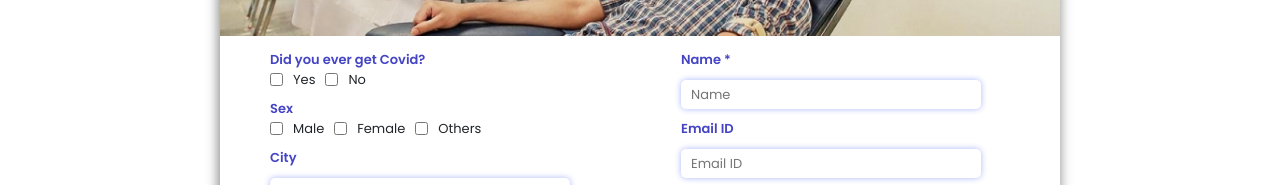
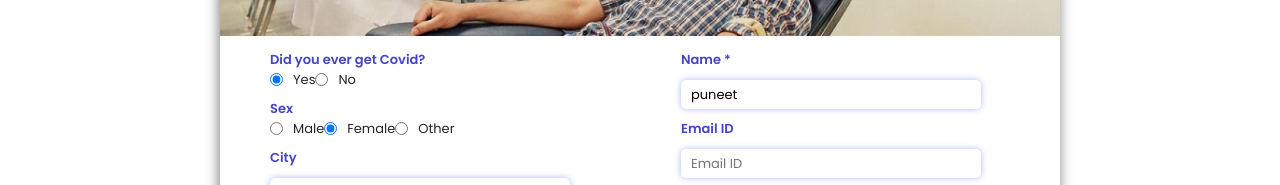
Before and after one commit to upanishaddeo/Covid-Project, a Next.js app: page /plasma in a window 1280 px wide. Shown: the part 454-639 px from the top of the page. Built offline with nearby package versions, Linux system fonts and the light colour scheme.

Commit message:
plasma donation pag

```diff
--- a/pages/plasma.js
+++ b/pages/plasma.js
@@ -1,9 +1,249 @@
 import React, { Component } from 'react'
-import { Col, Row } from 'react-bootstrap'
+import { Col, Row,Spinner } from 'react-bootstrap'
+import Modal from 'react-bootstrap/Modal';
 import plasmaStyle from '../styles/Home.module.css'
+import { Regex } from "../components/utility";
+export class plasma extends Component {
+    constructor(props) {
+    super(props);
+    this.state = {
+        data: {
+          f_name: {
+            type: "text",
+            value: "puneet",
+            error: "",
+            valid: true,
+          },
+          email: {
+            type: "email",
+            value: "",
+            error: "",
+            valid: true,
+          },
+          address:{
+           type:"any",
+           value:"",
+           error:"",
+           valid:true
+          },
+          age:{
+            type:"number",
+            value:"",
+            error:"",
+            valid:true
+          },
+          get_covid:{
+            type:"text",
+            value:"Y",
+            error:"",
+            valid:true
+          },
+          sex:{
+            type:"text",
+            value:"F",
+            error:"",
+            valid:true
+          },
+          city:{
+            type:"text",
+            value:"",
+            error:"",
+            valid:true
+          },
+          date:{
+            type:"any",
+            value:"",
+            error:"",
+            valid:true
+          },
+          phone_no: {
+            type: "number",
+            value: "",
+            error: "",
+            valid: true,
+          },
+          blood_group:{
+              type:"any",
+              value:"A+",
+              error:"",
+              valid:true
+          }
 
-export class plasma extends Component {
+
+
+
+        },
+        common_error:"",
+        loader:false,
+        show:false
+      };
+    }
+
+
+
+    handleChange=(evt)=>{
+        let data = this.state.data
+        let name = evt.target.name
+        let value = evt.target.value
+        data[name]['value'] = value
+        this.setState({data},()=>{
+            console.log("this is the event",data)
+        })
+        function isFilled(value) {
+            if (value != null && value != "") return true;
+            else return false;
+          }
+
+          function validType(value, type) {
+            if (value.match(Regex[type])) return true;
+            else return false;
+          }
+
+          if (data[name]["valid"] == true) {
+            if (!isFilled(data[name]["value"])) {
+              data[name]["error"] = "*Required";
+            } else if (!validType(data[name]["value"], data[name].type)) {
+              data[name]["error"] = "*not valid";
+            } else if (
+              name == "phone_no" &&
+              (parseInt(value) > 9999999999 || parseInt(value) < 6000000000)
+            ) {
+              data[name]["error"] = "*not valid";
+             }
+             else if (
+                name == "age" &&
+                (parseInt(value) > 65 || parseInt(value) < 15)
+              ) {
+                data[name]["error"] = "*value greater than 15 smaller than 65";
+               }
+               else if (
+                name == "date"
+              ) {
+                if(value.length == 14){
+                    let date1 = new Date()
+                    let date2 = new Date(value)
+                }
+               }
+            else {
+              data[name]["error"] = "";
+            }
+          } else if (isFilled(data[name])) {
+            if (!validType(data[name].value, data[name].type)) {
+              data[name].error = "*not valid";
+            } else {
+              data[name].error = "";
+            }
+          }
+
+    }
+
+    handleSubmit = (e) => {
+        e.preventDefault();
+        let data = this.state.data;
+        let loader = this.state.loader
+        function fillValue() {
+          let flag = true;
+          Object.keys(data).map((item) => {
+            if (
+              data[item].error.length == 0 &&
+              data[item].value.length == 0 &&
+              data[item].valid == true
+            ) {
+              flag = false;
+            }
+          });
+          return flag;
+        }
+        function validate() {
+          let valid = true;
+          Object.keys(data).map((item) => {
+            if (data[item].error.length > 0) {
+              valid = false;
+            }
+          });
+          return valid;
+        }
+
+        if (validate() && fillValue()) {
+        this.setState({loader:true})
+    //     fetch("http://13.127.98.247:8080/api/", {
+    //      method: "post",
+    //       headers: {
+    //           'Accept': 'application/json',
+    //           'Content-Type': 'application/json',
+
+    //       },
+
+    //       body: JSON.stringify({
+    //         f_name: data.f_name.value,
+    //         l_name: data.l_name.value,
+    //         mobile_number: data.phone_no.value,
+    //         email: data.email.value,
+    //         company_name: data.company.value,
+    //         monthly_salary: data.m_salary.value,
+    //         loan_amount: data.l_amount.value
+    //       })
+
+    //   })
+
+    //       .then((response) => {
+    //         if(response){
+
+    //           this.setState({loader:false})
+    //         console.log("this is the response",response)
+
+    //       setTimeout(() => {
+    //         this.handleShow();
+    //       }, 500);
+    //       data.f_name.value = "",
+    //       data.phone_no.value = "",
+    //       data.address.value = "",
+    //       data.get_covid.value = "Y",
+    //       data.phone_no.value= "",
+    //       data.email.value= "",
+    //       data.sex.value="F",
+    //       data.city.value="",
+    //       data.date.value="",
+    //       data.blood_group.value="A+"
+    //     }
+    //   else {
+    //       Object.keys(data).map((item) => {
+    //         if (
+    //           (data[item].error == "" || data[item].error == null) &&
+    //           (data[item].value == "" || data[item].value == null) &&
+    //           data[item].valid == true
+    //         ) {
+    //           data[item].error = "*Required";
+    //         }
+    //       });
+
+    //       this.setState(data);
+    //     }
+
+    //   })
+    alert("data uploade sucessfully")
+    }
+    else{
+        Object.keys(data).map((item) => {
+                     if (
+                       (data[item].error == "" || data[item].error == null) &&
+                       (data[item].value == "" || data[item].value == null) &&
+                       data[item].valid == true
+                     ) {
+                       data[item].error = "*Required";
+                     }
+                   });
+    }
+    this.setState(data);
+
+  }
+  handleClose = () => {this.setState({show:false})};
+  handleShow = () => {this.setState({show:true})};
+
+
+
     render() {
+        let data = this.state.data
         return (
             <div className={plasmaStyle.plasmaBody}>
                 <div className={plasmaStyle.plasmaHeading}>
@@ -19,43 +259,51 @@ export class plasma extends Component {
                             <div className={plasmaStyle.firstColflex1}>
                                 <p>Did you ever get Covid?</p>
                                 <div className={plasmaStyle.checkboxMargin}>
-                                    <input type="checkbox" value="yes" /> <div>Yes</div>
-                                    <input type="checkbox" value="no" /> <div>No</div>
+                                <input type="radio"  name="get_covid" value="Y" checked={data.get_covid.value == "Y" ? true : false} onClick={(e)=> this.handleChange(e)} />
+                                    <label for="male">Yes</label><br/>
+                                    <input type="radio"  name="get_covid" value="N" checked={data.get_covid.value == "N" ? true : false} onClick={(e)=> this.handleChange(e)}/>
+                                    <label for="female">No</label><br/>
                                 </div>
 
                             </div>
                             <div className={plasmaStyle.firstColflex1}>
                                 <p>Sex</p>
                                 <div className={plasmaStyle.checkboxMargin}>
-                                    <input type="checkbox" value="M" /> <div>Male</div>
-                                    <input type="checkbox" value="F" /> <div>Female</div>
-                                    <input type="checkbox" value="O" /> <div>Others</div>
+
+                                    <input type="radio" id="male" name="sex" value="M" checked={data.sex.value == "M" ? true : false} onClick={(e)=> this.handleChange(e)}/>
+                                    <label for="male">Male</label><br/>
+                                    <input type="radio" id="female" name="sex" value="F" checked={data.sex.value == "F" ? true : false} onClick={(e)=> this.handleChange(e)}/>
+                                    <label for="female">Female</label><br/>
+                                     <input type="radio" id="other" name="sex" value="O" checked={data.sex.value == "O" ? true : false} onClick={(e)=> this.handleChange(e)}/>
+                                     <label for="female">Other</label><br/>
+
+
                                 </div>
 
                             </div>
                             <div className={plasmaStyle.firstColflex2}>
                                 <label>City</label>
-                                <input type="text" placeholder="City" />
+                                <input type="text" className={data.city.error.length>0 ? plasmaStyle.inputError:""} placeholder="City" name="city" value={data.city.value} onChange={(e)=> this.handleChange(e)} />
                             </div>
                             <div className={plasmaStyle.firstColflex2}>
                                 <label>Date of screening</label>
-                                <input type="date" placeholder="From" />
+                                <input type="date"  className={data.date.error.length>0 ? plasmaStyle.inputError:""} placeholder="From" name="date"  value={data.date.value} onChange={(e)=> this.handleChange(e)} />
                             </div>
                             <div className={plasmaStyle.firstColflex2}>
                                 <label>Phone No.</label>
-                                <input type="text" placeholder="Phone No." />
+                                <input type="text" className={data.phone_no.error.length>0 ? plasmaStyle.inputError:""} placeholder="Phone No." maxLength="10" name="phone_no" value={data.phone_no.value} onChange={(e)=> this.handleChange(e)} />
                             </div>
                             <div className={plasmaStyle.secColflex1}>
                                 <label for="blood-group">Blood Group</label>
-                                <select name="blood-group" id="blood-group">
-                                    <option value="a+">A+</option>
-                                    <option value="a-">A-</option>
-                                    <option value="b+">B+</option>
-                                    <option value="b-">B-</option>
-                                    <option value="o+">O+</option>
-                                    <option value="o-">O-</option>
-                                    <option value="ab+">AB+</option>
-                                    <option value="ab-">AB-</option>
+                                <select name="blood_group"  value={data.blood_group.value} onChange={(e)=> this.handleChange(e)}>
+                                    <option value="A+">A+</option>
+                                    <option value="A-">A-</option>
+                                    <option value="B+">B+</option>
+                                    <option value="B-">B-</option>
+                                    <option value="O+">O+</option>
+                                    <option value="O-">O-</option>
+                                    <option value="AB+">AB+</option>
+                                    <option value="AB-">AB-</option>
                                     <option value="dont-know">Dont Know</option>
                                 </select>
                             </div>
@@ -63,23 +311,28 @@ export class plasma extends Component {
                         <Col className={plasmaStyle.secColPlasma}>
                             <div className={plasmaStyle.secColflex1}>
                                 <label>Name <span>*</span></label>
-                                <input type="text" placeholder="Name" />
+                                <input type="text" className={data.f_name.error.length>0 ? plasmaStyle.inputError:""} placeholder="Name" name="f_name" value={data.f_name.value} onChange={(e)=> this.handleChange(e)} />
                             </div>
                             <div className={plasmaStyle.secColflex1}>
                                 <label>Email ID</label>
-                                <input type="text" placeholder="Email ID" />
+                                <input type="text" className={data.address.error.length>0 ? plasmaStyle.inputError:""} placeholder="Email ID" name="email" value={data.email.value} onChange={(e)=> this.handleChange(e)} />
                             </div>
                             <div className={plasmaStyle.secColflex1}>
                                 <label>Address <span>*</span></label>
-                                <input type="text" placeholder="Address" />
+                                <input type="text" className={data.address.error.length>0 ?plasmaStyle.inputError:""} placeholder="Address" name="address" value={data.address.value} onChange={(e)=> this.handleChange(e)} />
                             </div>
                             <div className={plasmaStyle.secColflex1}>
                                 <label>Age <span>*</span></label>
-                                <input type="text" placeholder="Age" />
+                                <input type="number" className={data.age.error.length>0 ?plasmaStyle.inputError:""} min="15" max="65" placeholder="Age" name="age" value={data.age.value} onChange={(e)=> this.handleChange(e)} />
                             </div>
-                            <button className={plasmaStyle.submitButtonPlasma}>Submit</button>
+                            <button className={plasmaStyle.submitButtonPlasma} onClick={(e) => this.handleSubmit(e)}>Submit</button>
+                            { this.state.loader && <Spinner animation="border" />}
                         </Col>
                     </Row>
+                </div>
+                <div><Modal  className={plasmaStyle.popupModal} show={this.state.show} onHide={this.handleClose} animation={false}>
+                 <div>Information Send Sucessfully We Will Contact You Soon</div>
+                </Modal>
                 </div>
             </div>
 
```
